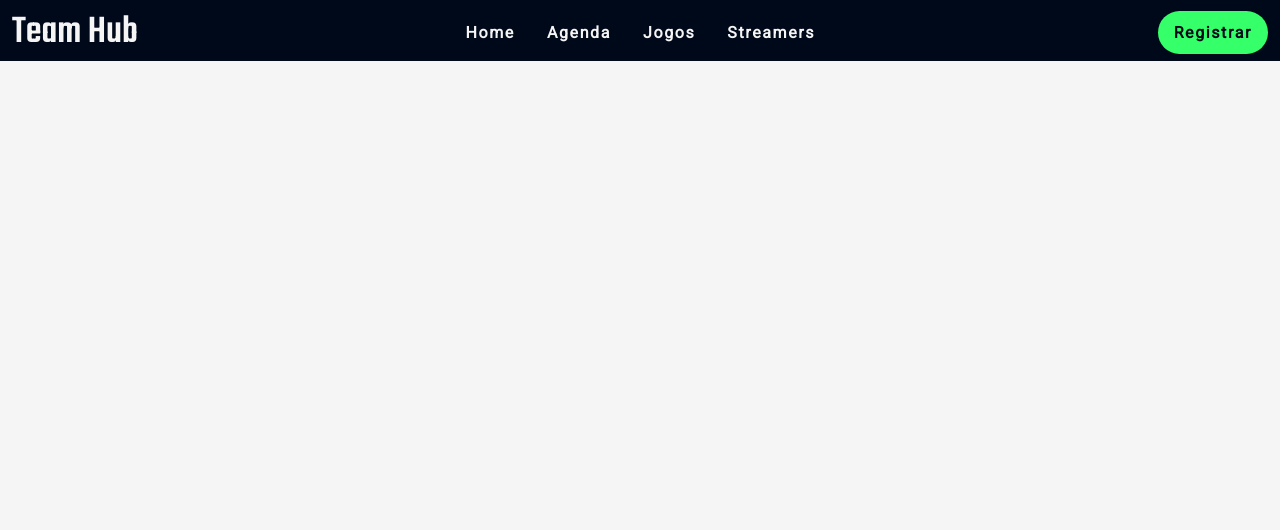
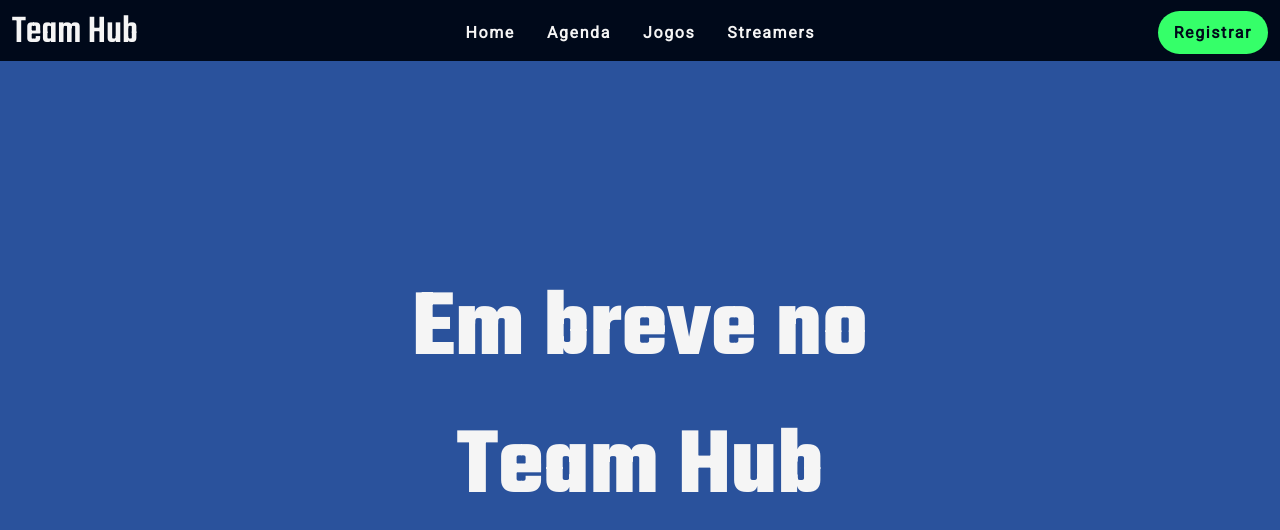
Before and after one commit to abgodeghesi/team-hub-web, a React (Create React App) app: page /halloffame in a window 1280 px wide. Shown: the top 530 px of the page. Built offline with nearby package versions, Linux system fonts and the light colour scheme.

Commit message:
feat(pages): added new pages routes and under construction layouts

```diff
--- a/src/main.js
+++ b/src/main.js
@@ -3,13 +3,18 @@ import { Switch, Route } from 'react-router-dom';
 import Home from './pages/Home';
 import Schedule from './pages/Schedule';
 import GameList from './pages/GameList';
+import Streamers from './pages/Streamers';
+import Registrar from './pages/Registrar';
+import Hof from './pages/HallofFame';
 
 const Main = () => (
   <Switch>
     <Route exact path="/" component={Home} />
     <Route path="/agenda" component={Schedule} />
     <Route path="/jogos" component={GameList} />
-    {/* <Route path='/historico' component={History}/> */}
+    <Route path="/streamers" component={Streamers} />
+    <Route path="/registrar" component={Registrar} />
+    <Route path="/halloffame" component={Hof} />
   </Switch>
 );
 
--- /dev/null
+++ b/src/pages/HallofFame/index.js
@@ -0,0 +1,33 @@
+import React from 'react';
+import styled from 'styled-components';
+
+const Container = styled.main`
+  display: flex;
+  flex-direction: column;
+  height: 100vh;
+  width: 100%;
+  background-color: #2a529c;
+  padding: 6rem;
+  justify-content: center;
+`;
+
+const ConstructionTitle = styled.h1`
+  padding: 0;
+  margin: 0 auto;
+  font-family: 'Teko';
+  font-size: 6rem;
+  text-align: center;
+  color: #f5f5f5;
+`;
+
+const Hof = () => (
+  <Container>
+    <ConstructionTitle>
+      Em breve no
+      <br />
+      Team Hub
+    </ConstructionTitle>
+  </Container>
+);
+
+export default Hof;
--- /dev/null
+++ b/src/pages/Registrar/index.js
@@ -0,0 +1,33 @@
+import React from 'react';
+import styled from 'styled-components';
+
+const Container = styled.main`
+  display: flex;
+  flex-direction: column;
+  height: 100vh;
+  width: 100%;
+  background-color: #2a529c;
+  padding: 6rem;
+  justify-content: center;
+`;
+
+const ConstructionTitle = styled.h1`
+  padding: 0;
+  margin: 0 auto;
+  font-family: 'Teko';
+  font-size: 6rem;
+  text-align: center;
+  color: #f5f5f5;
+`;
+
+const Registrar = () => (
+  <Container>
+    <ConstructionTitle>
+      Em breve no
+      <br />
+      Team Hub
+    </ConstructionTitle>
+  </Container>
+);
+
+export default Registrar;
--- /dev/null
+++ b/src/pages/Streamers/index.js
@@ -0,0 +1,33 @@
+import React from 'react';
+import styled from 'styled-components';
+
+const Container = styled.main`
+  display: flex;
+  flex-direction: column;
+  height: 100vh;
+  width: 100%;
+  background-color: #2a529c;
+  padding: 6rem;
+  justify-content: center;
+`;
+
+const ConstructionTitle = styled.h1`
+  padding: 0;
+  margin: 0 auto;
+  font-family: 'Teko';
+  font-size: 6rem;
+  text-align: center;
+  color: #f5f5f5;
+`;
+
+const Streamers = () => (
+  <Container>
+    <ConstructionTitle>
+      Em breve no
+      <br />
+      Team Hub
+    </ConstructionTitle>
+  </Container>
+);
+
+export default Streamers;
```
